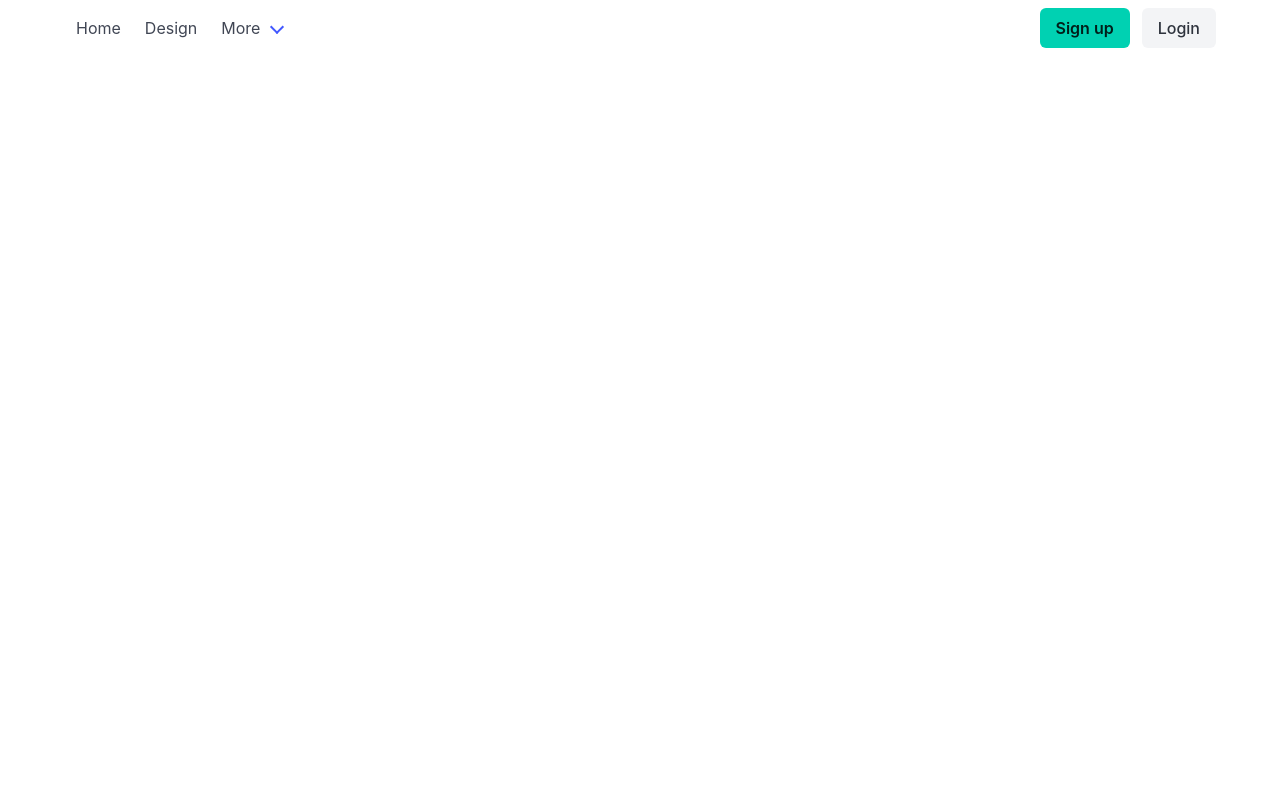
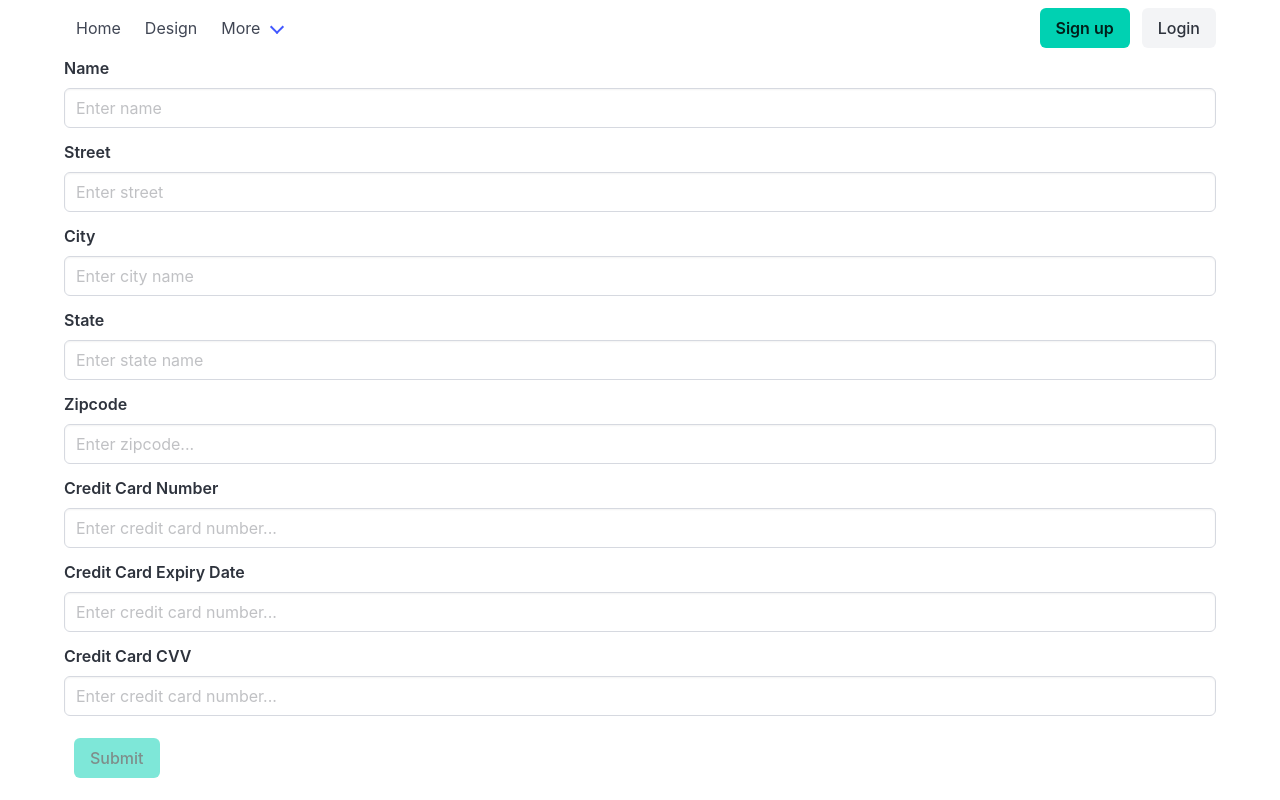
Before and after one commit to j0y0nt/tcfe, an Angular app in the folder ang-fe/: page /order in a window 1280 px wide. Before the commit this address led to /. Built offline with nearby package versions, Linux system fonts and the light colour scheme.

Commit message:
Added order info form.

```diff
--- a/ang-fe/src/app/app.routes.ts
+++ b/ang-fe/src/app/app.routes.ts
@@ -4,6 +4,7 @@ import { RecentTacosComponent } from './recent-tacos/recent-tacos.component';
 import { LoginComponent } from './login/login.component';
 import { RegisterComponent } from './register/register.component';
 import { isAuthenticatedGuard } from './is-authenticated.guard';
+import { OrderComponent } from './order/order.component';
 
 export const routes: Routes = [{
     path:   '',
@@ -26,4 +27,9 @@ export const routes: Routes = [{
         component: RegisterComponent,
         title: 'Register'
     },
+    {
+        path: 'order',
+        component: OrderComponent,
+        title: 'Order'
+    },
 ];
--- a/ang-fe/src/app/design-tacos/design-tacos.component.ts
+++ b/ang-fe/src/app/design-tacos/design-tacos.component.ts
@@ -1,4 +1,5 @@
 import { Component, inject } from '@angular/core';
+import { Router } from '@angular/router';
 import { TacoDesignService } from '../taco-design.service';
 import { CommonModule } from '@angular/common';
 import {FormBuilder, FormArray, FormControl, FormGroup, ReactiveFormsModule} from '@angular/forms';
@@ -18,7 +19,7 @@ export class DesignTacosComponent {
   applyForm: FormGroup;
   selected: Ingredient[];
 
-  constructor(private formBuilder: FormBuilder) {
+  constructor(private formBuilder: FormBuilder, private router: Router ) {
     this.applyForm = this.formBuilder.group({
       name: new FormControl(''),
       ingredients: new FormArray([new FormControl('')]),
@@ -45,6 +46,15 @@ export class DesignTacosComponent {
     this.designService.submitTacoDesign(
       this.applyForm.value.name ?? '',
       this.selected ?? [],
-    );
+    ).subscribe({
+      next: (taco) => {
+        console.log(taco);
+        //localStorage.setItem('currentUser', JSON.stringify(x));
+        this.router.navigate(['/order', { tacoId: taco.id}]);
+      },
+      error: (errResponse) => {
+        console.log(errResponse.error.message);
+      }
+    });
   }
 }
--- /dev/null
+++ b/ang-fe/src/app/order.ts
@@ -0,0 +1,15 @@
+export class Order {
+    constructor(
+        //Long id,
+        public name: string,
+        public street: string,
+        public city: string,
+        public state: string,
+        public zip: string,
+        public ccNumber: string,
+        public ccExpiration: string,
+        public ccCvv: string,
+        public tacoId: string,
+        public id?: number,
+      ) {}
+}
--- /dev/null
+++ b/ang-fe/src/app/order/order.component.html
@@ -0,0 +1,157 @@
+<div class="container">
+    <form (ngSubmit)="createOrder()"  #orderForm="ngForm">
+        <div class="field">
+            <label class="label" for="reg-name">Name</label>
+            <div class="control">
+              <input id="reg-name" class="input" type="text" required
+                [(ngModel)]="model.name"
+                #name="ngModel"
+                name="name" autocomplete="name"
+                placeholder="Enter name"  >
+            </div>
+            <div [hidden]="name.valid || name.pristine" >
+                <p class="help is-danger">
+                    Name is required.
+                </p>
+            </div>
+        </div>
+        <!-- Street Field begin -->
+        <div class="field">
+            <label class="label" for="reg-street">Street</label>
+            <div class="control">
+              <input id="reg-street" class="input" type="text" required
+                [(ngModel)]="model.street"
+                #street="ngModel"
+                name="street" autocomplete="street-address"
+                placeholder="Enter street"  >
+            </div>
+            <div [hidden]="street.valid || street.pristine" >
+                <p class="help is-danger">
+                    Street is required.
+                </p>
+            </div>
+        </div>
+        <!-- Street Field end -->
+
+        <!-- city Field begin -->
+        <div class="field">
+            <label class="label" for="reg-city">City</label>
+            <div class="control">
+              <input id="reg-city" class="input" type="text" required
+                [(ngModel)]="model.city"
+                #city="ngModel"
+                name="city" autocomplete="address-level2"
+                placeholder="Enter city name"  >
+            </div>
+            <div [hidden]="city.valid || city.pristine" >
+                <p class="help is-danger">
+                    City is required.
+                </p>
+            </div>
+        </div>
+        <!-- city Field end -->
+
+        <!-- state Field begin -->
+        <div class="field">
+            <label class="label" for="reg-state">State</label>
+            <div class="control">
+              <input id="reg-state" class="input" type="text" required
+                [(ngModel)]="model.state"
+                #state="ngModel"
+                name="state" autocomplete="address-level1"
+                placeholder="Enter state name"  >
+            </div>
+            <div [hidden]="state.valid || state.pristine" >
+                <p class="help is-danger">
+                    State is required.
+                </p>
+            </div>
+        </div>
+        <!-- state Field end -->
+
+        <!-- zip Field begin -->
+        <div class="field">
+            <label class="label" for="reg-zip">Zipcode</label>
+            <div class="control">
+              <input id="reg-zip" class="input" type="text" required
+                [(ngModel)]="model.zip"
+                #zip="ngModel"
+                name="zip" autocomplete="postal-code"
+                placeholder="Enter zipcode..."  >
+            </div>
+            <div [hidden]="zip.valid || zip.pristine" >
+                <p class="help is-danger">
+                    Zipcode is required.
+                </p>
+            </div>
+        </div>
+        <!-- zip Field end -->
+
+        <!-- ccNumber Field begin -->
+        <div class="field">
+            <label class="label" for="reg-ccnumber">Credit Card Number</label>
+            <div class="control">
+              <input id="reg-ccnumber" class="input" type="text" required
+                [(ngModel)]="model.ccNumber"
+                #ccNumber="ngModel"
+                name="ccNumber" autocomplete="cc-number"
+                placeholder="Enter credit card number..."  >
+            </div>
+            <div [hidden]="ccNumber.valid || ccNumber.pristine" >
+                <p class="help is-danger">
+                    Credit Card number is required.
+                </p>
+            </div>
+        </div>
+        <!-- ccNumber Field end -->
+
+        <!-- ccExpiration Field begin -->
+        <div class="field">
+            <label class="label" for="reg-ccExpiration">Credit Card Expiry Date</label>
+            <div class="control">
+              <input id="reg-ccExpiration" class="input" type="text" required
+                [(ngModel)]="model.ccExpiration"
+                #ccExpiration="ngModel"
+                name="ccExpiration" autocomplete="cc-exp"
+                placeholder="Enter credit card number..."  >
+            </div>
+            <div [hidden]="ccExpiration.valid || ccExpiration.pristine" >
+                <p class="help is-danger">
+                    Credit Card expiry date is required.
+                </p>
+            </div>
+        </div>
+        <!-- ccExpiration Field end -->
+
+        <!-- ccCvv Field begin -->
+        <div class="field">
+            <label class="label" for="reg-cvv">Credit Card CVV</label>
+            <div class="control">
+              <input id="reg-cvv" class="input" type="text" required
+                [(ngModel)]="model.ccCvv"
+                #ccCvv="ngModel"
+                name="ccCvv" autocomplete="cc-csc"
+                placeholder="Enter credit card number..."  >
+            </div>
+            <div [hidden]="ccCvv.valid || ccCvv.pristine" >
+                <p class="help is-danger">
+                    Credit Card CVV is required.
+                </p>
+            </div>
+        </div>
+        <!-- ccCvv Field end -->
+
+
+
+        <div class="field is-horizontal">
+            <div class="field-body">
+              <div class="field" style="padding: 10px;">
+                <div class="control">
+                    <button type="submit" class="button is-primary"
+                    [disabled]="!orderForm.form.valid">Submit</button>
+                </div>
+              </div>
+            </div>
+        </div>
+    </form>
+</div>
--- /dev/null
+++ b/ang-fe/src/app/order/order.component.ts
@@ -0,0 +1,24 @@
+import { Component } from '@angular/core';
+import { FormsModule } from '@angular/forms';
+import { CommonModule } from '@angular/common';
+import { Order } from '../order';
+
+@Component({
+  selector: 'app-order',
+  standalone: true,
+  imports: [CommonModule, FormsModule],
+  templateUrl: './order.component.html',
+  styleUrl: './order.component.css'
+})
+
+export class OrderComponent {
+
+  model = new Order('', '', '','','', '', '', '', '');
+
+  constructor() {
+  }
+
+  createOrder() {
+    console.log(this.model);
+  }
+}
--- a/ang-fe/src/app/permission.service.ts
+++ b/ang-fe/src/app/permission.service.ts
@@ -1,6 +1,5 @@
 import { Injectable } from '@angular/core';
 import { Router } from '@angular/router';
-
 
 @Injectable({providedIn: 'root'})
 export class UserToken {}
--- a/ang-fe/src/app/taco-design.service.ts
+++ b/ang-fe/src/app/taco-design.service.ts
@@ -2,6 +2,7 @@ import { Injectable } from '@angular/core';
 import { Ingredient } from './ingredient';
 import { HttpClient } from '@angular/common/http';
 import { Taco } from './taco';
+import { Observable } from 'rxjs';
 
 @Injectable({
   providedIn: 'root'
@@ -147,12 +148,8 @@ export class TacoDesignService {
     return this.ingredientList;
   }
 
-  submitTacoDesign(name: String, ingredients: Ingredient[]) {
-
-    this.http.post<Taco>('http://localhost:8080/tcdesign/', {name: name, ingredients: ingredients}).subscribe(taco => {
-      console.log('Updated config:', taco);
-    });
-
+  submitTacoDesign(name: String, ingredients: Ingredient[]): Observable<Taco> {
+    return this.http.post<Taco>('http://localhost:8080/tcdesign/', {name: name, ingredients: ingredients});
   }
 
 }
```
Also changed, not shown: ang-fe/src/app/order/order.component.css (added), 2 other files (tests, documents, lock files or other folders).
